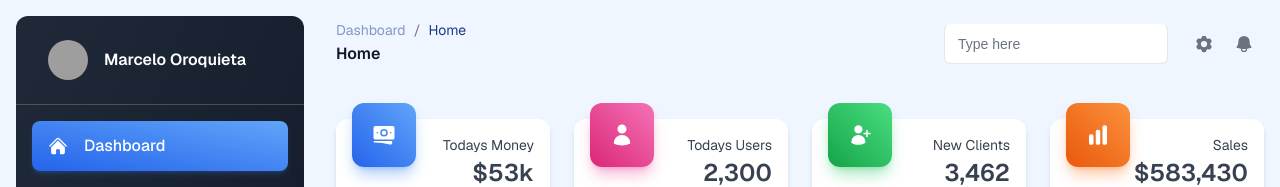
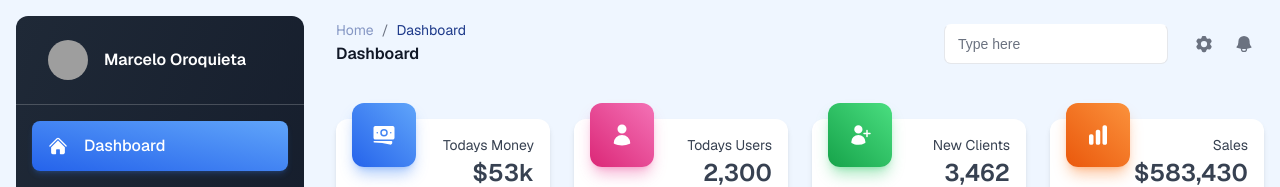
Before and after one commit to marceoroq/my-dashboard, a Next.js app: page /dashboard in a window 1280 px wide. Shown: the top 187 px of the page. Built offline with nearby package versions, Linux system fonts and the light colour scheme; grey boxes are pictures that could not be loaded.

Commit message:
feat(Navbar): add pathname page funtionality

```diff
--- a/src/components/Navbar.tsx
+++ b/src/components/Navbar.tsx
@@ -1,10 +1,12 @@
 "use client";
 
+import { usePathname } from "next/navigation";
+import { useSidebar } from "@/context/SidebarContext";
 import Icon from "@/components/Icon";
-import { useSidebar } from "@/context/SidebarContext";
 
 export default function Navbar() {
   const { isSidebarOpen, setIsSidebarOpen } = useSidebar();
+  const pathname = usePathname().split("/").at(-1);
 
   const toggleSidebarStatus = () => {
     setIsSidebarOpen((prevStatus) => !prevStatus);
@@ -21,7 +23,7 @@ export default function Navbar() {
               <li className="flex items-center text-blue-gray-900 antialiased font-sans text-sm font-normal leading-normal cursor-pointer transition-colors duration-300 hover:text-light-blue-500">
                 <a href="#">
                   <p className="block antialiased font-sans text-sm leading-normal text-blue-900 font-normal opacity-50 transition-all hover:text-blue-500 hover:opacity-100">
-                    dashboard
+                    home
                   </p>
                 </a>
                 <span className="text-gray-500 text-sm antialiased font-sans font-normal leading-normal mx-2 pointer-events-none select-none">
@@ -30,13 +32,13 @@ export default function Navbar() {
               </li>
               <li className="flex items-center text-blue-900 antialiased font-sans text-sm font-normal leading-normal cursor-pointer transition-colors duration-300 hover:text-blue-500">
                 <p className="block antialiased font-sans text-sm leading-normal text-blue-gray-900 font-normal">
-                  home
+                  {pathname}
                 </p>
               </li>
             </ol>
           </nav>
           <h6 className="block antialiased tracking-normal font-sans text-base font-semibold leading-relaxed text-gray-900">
-            home
+            {pathname}
           </h6>
         </div>
         <div className="flex items-center">
```
